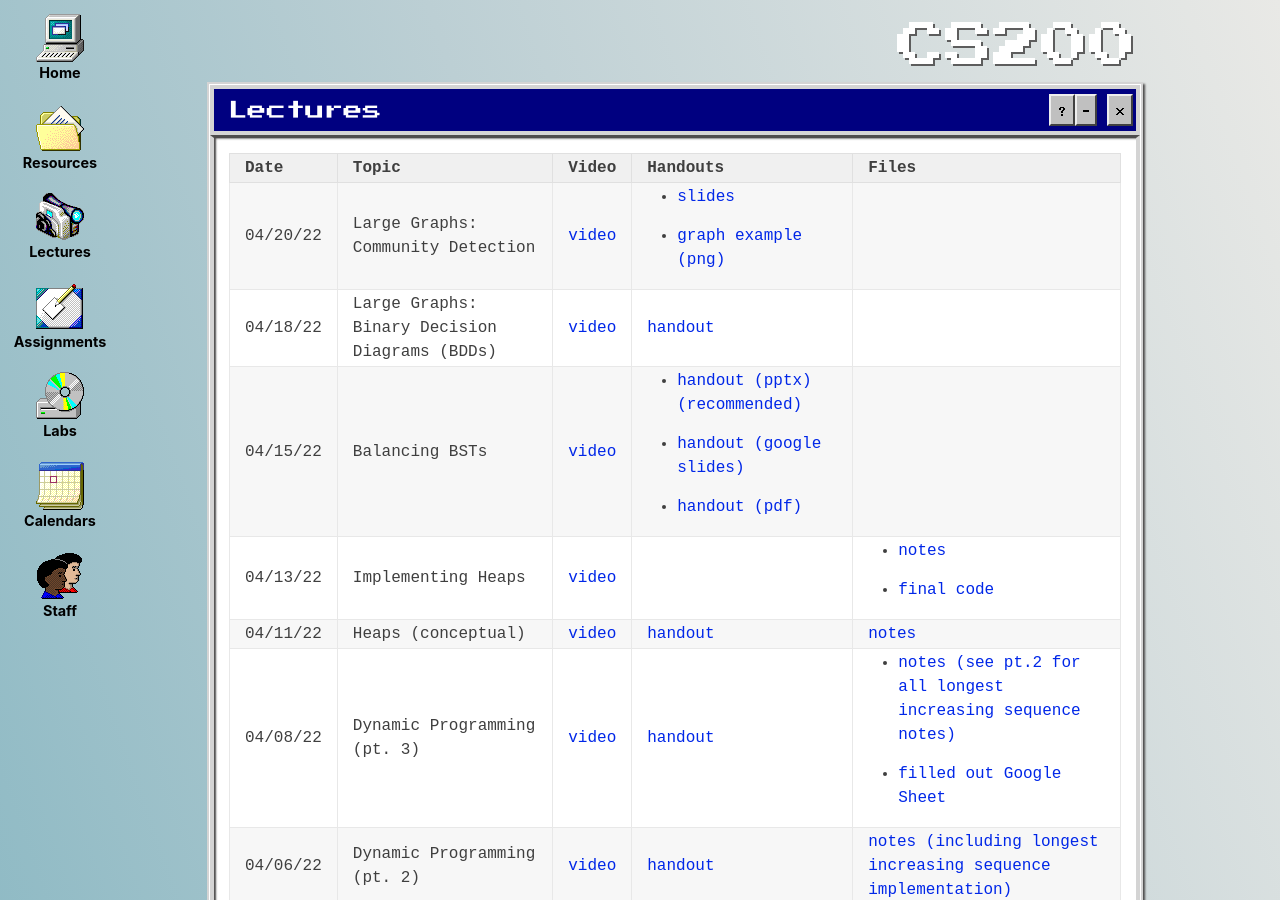
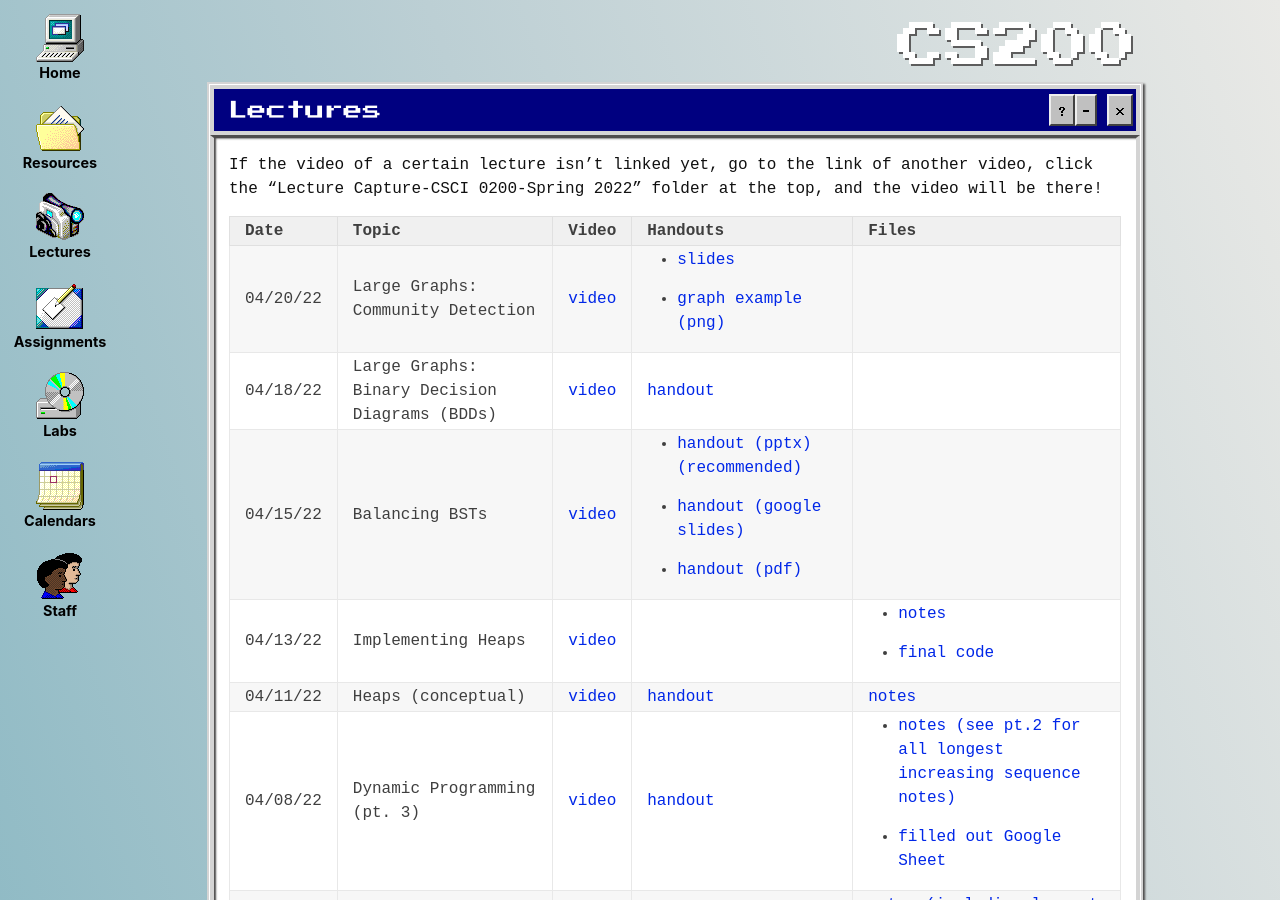
Before and after one commit to brown-csci0200/brown-csci0200.github.io, a Jekyll site: the page built from lectures.md, in a window 1280 px wide and 900 px high. Built offline with Jekyll 4.4.1, drawn with Linux system fonts in a browser that asks for light colours.

Commit message:
Update lectures.md

```diff
--- a/lectures.md
+++ b/lectures.md
@@ -9,4 +9,6 @@ links: []
 
 <!-- # {{ page.title }} -->
 
+If the video of a certain lecture isn't linked yet, go to the link of another video, click the "Lecture Capture-CSCI 0200-Spring 2022" folder at the top, and the video will be there!
+
 {% include table_helper.html name="lectures_table" %}
```
